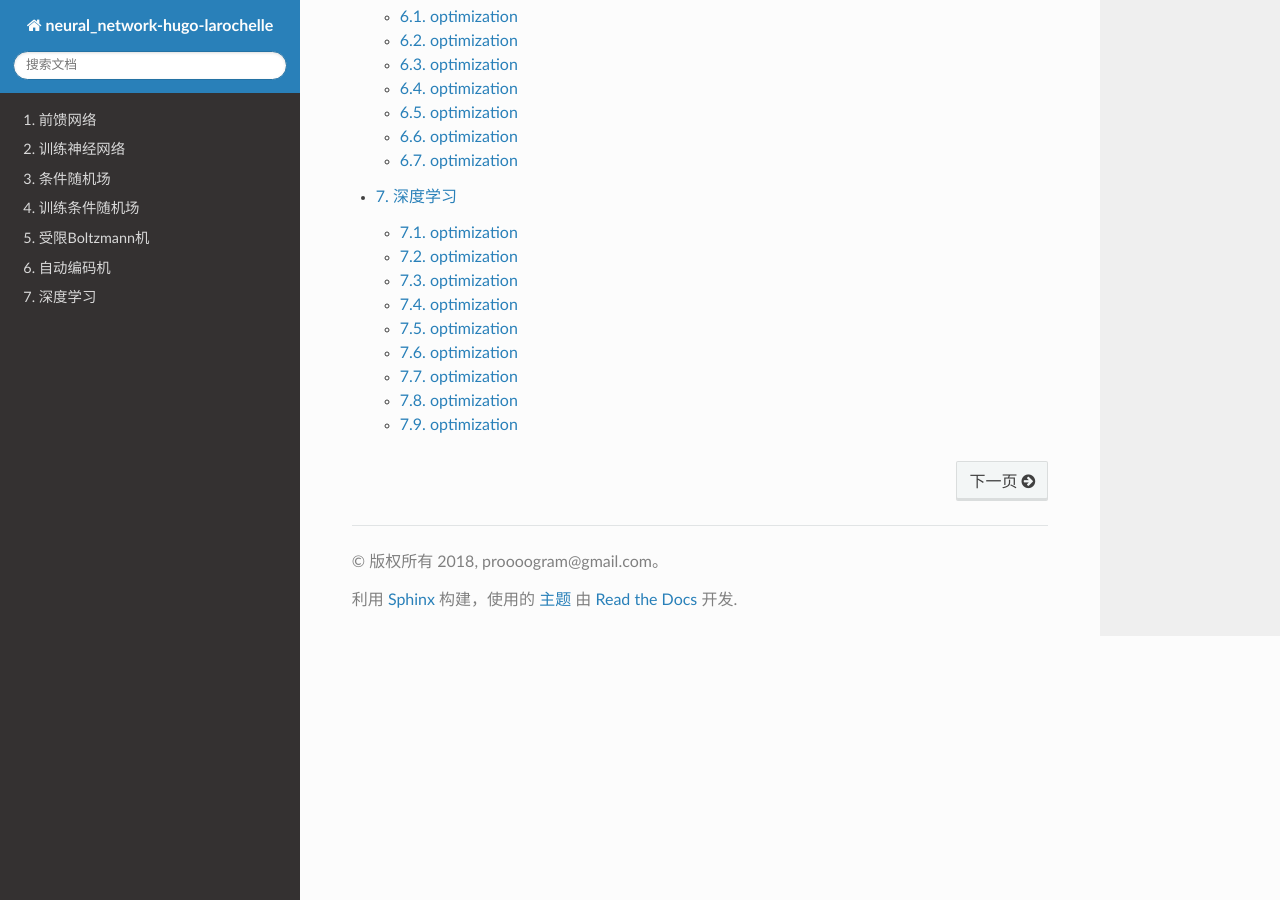
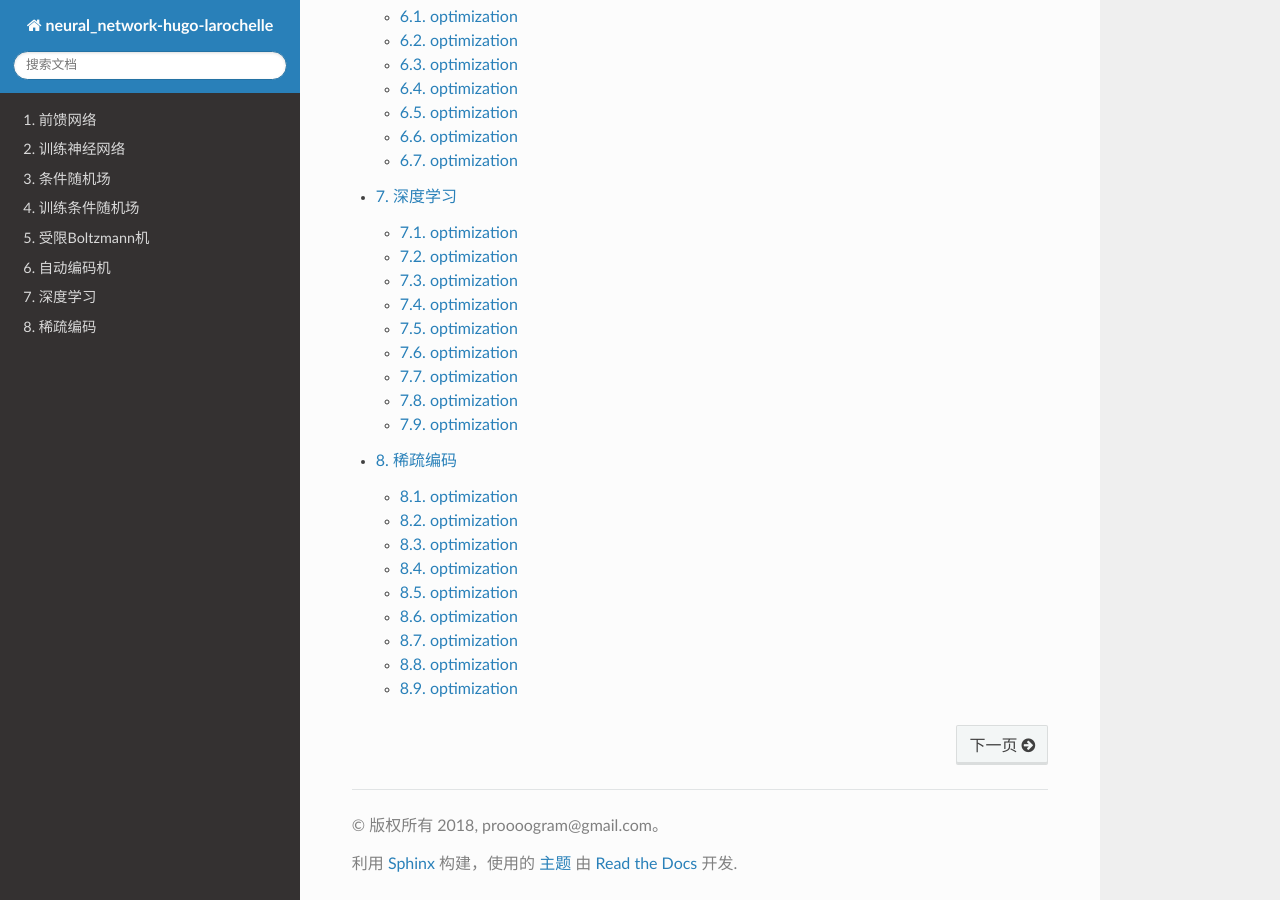
Before and after one commit to proooogram/neural_network-2ed-hugo_larochelle, a Sphinx documentation site: the page built from source/index.rst, in a window 1280 px wide and 900 px high, scrolled down 1471 px. Built offline with Sphinx 7.4.7 and the Read the Docs theme 2.0.0, drawn with Linux system fonts in a browser that asks for light colours.

Commit message:
directory ch8 ok

```diff
--- /dev/null
+++ b/source/8 Sparse coding/1 definition.rst
@@ -0,0 +1,6 @@
+.. 注释
+
+optimization
+==========================================================
+
+.. toctree::
--- /dev/null
+++ b/source/8 Sparse coding/2 inference(ISTA algorithm).rst
@@ -0,0 +1,6 @@
+.. 注释
+
+optimization
+==========================================================
+
+.. toctree::
--- /dev/null
+++ b/source/8 Sparse coding/3 dictionary update with projected gradient descent.rst
@@ -0,0 +1,6 @@
+.. 注释
+
+optimization
+==========================================================
+
+.. toctree::
--- /dev/null
+++ b/source/8 Sparse coding/4 dictionary update with block-coordinate descent.rst
@@ -0,0 +1,6 @@
+.. 注释
+
+optimization
+==========================================================
+
+.. toctree::
--- /dev/null
+++ b/source/8 Sparse coding/5 dictionary learning algorithm.rst
@@ -0,0 +1,6 @@
+.. 注释
+
+optimization
+==========================================================
+
+.. toctree::
--- /dev/null
+++ b/source/8 Sparse coding/6 online dictionary learning algorithm.rst
@@ -0,0 +1,6 @@
+.. 注释
+
+optimization
+==========================================================
+
+.. toctree::
--- /dev/null
+++ b/source/8 Sparse coding/7 ZCA preprocessing.rst
@@ -0,0 +1,6 @@
+.. 注释
+
+optimization
+==========================================================
+
+.. toctree::
--- /dev/null
+++ b/source/8 Sparse coding/8 feature extraction.rst
@@ -0,0 +1,6 @@
+.. 注释
+
+optimization
+==========================================================
+
+.. toctree::
--- /dev/null
+++ b/source/8 Sparse coding/9 relationship with V1.rst
@@ -0,0 +1,6 @@
+.. 注释
+
+optimization
+==========================================================
+
+.. toctree::
--- a/source/index.rst
+++ b/source/index.rst
@@ -14,3 +14,4 @@
    5 Restricted Boltzmann machine/index
    6 Autoencoder/index
    7 Deep learning/index
+   8 Sparse coding/index
```
Also changed, not shown: source/8 Sparse coding/index.rst (added, +16 -0 lines).
